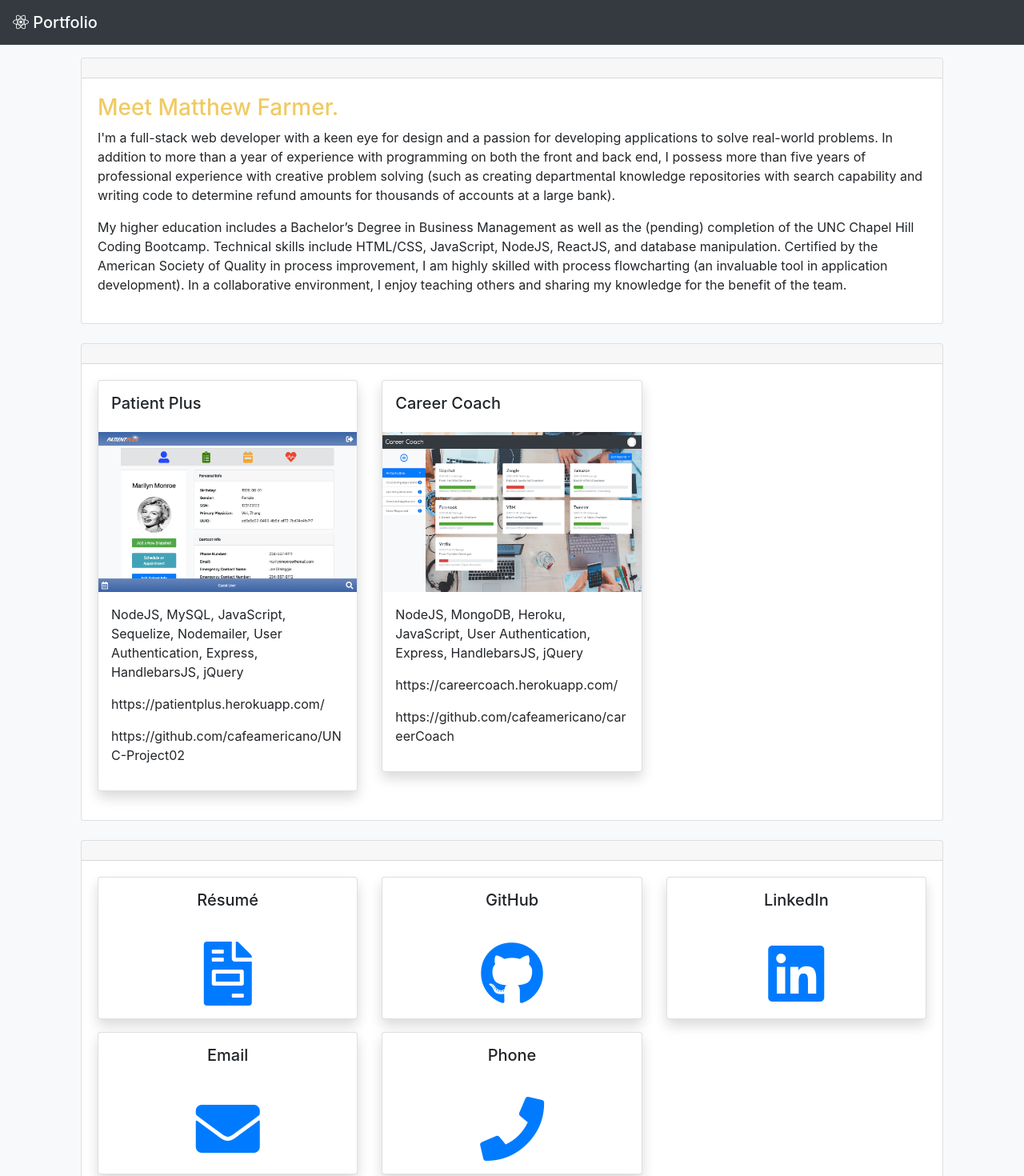
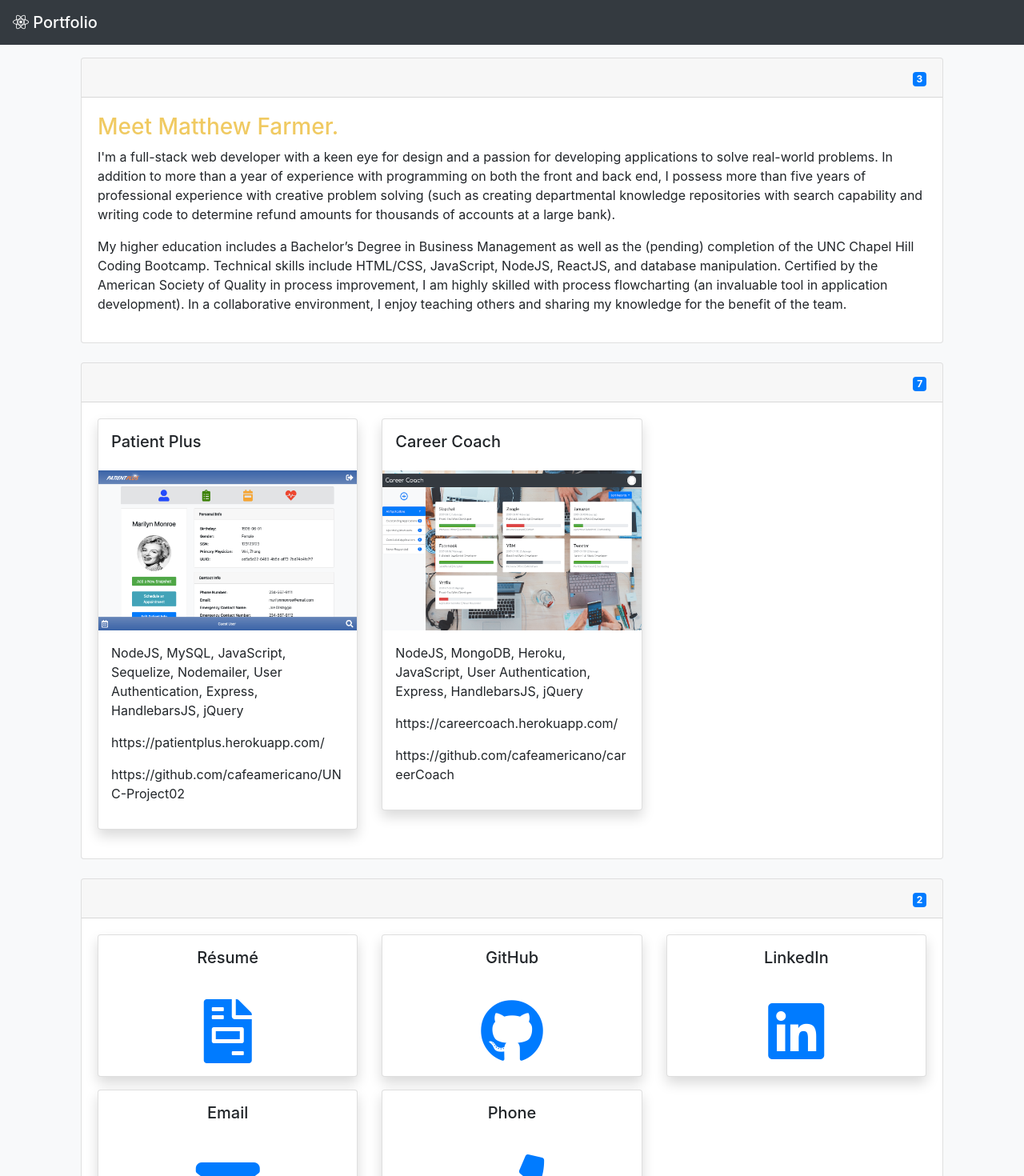
Before and after one commit to cafeamericano/reactPortfolio, a React (Create React App) app in the folder frontend/: page / in a window 1280 px wide. Shown: the top 1470 px of the page at 80% size. Built offline with nearby package versions, Linux system fonts and the light colour scheme.

Commit message:
Added badges and card headers to sub components

```diff
--- a/frontend/src/components/AboutMe.js
+++ b/frontend/src/components/AboutMe.js
@@ -27,7 +27,9 @@ class AboutMe extends Component {
       /////////////////////////////////////////////////////////////////////////////////
       /////////////////////////////////////////////////////////////////////////////////
       <section class="card mb-4">
-        <div className="card-header"></div>
+        <div className="card-header text-right">
+          <span class="badge badge-primary">{this.props.badgeCount}</span>
+        </div>
         <div className="card-body">
           <h3 class="thin-font" style={fontColor}>
             {this.state.headerText}
--- a/frontend/src/components/Applications.js
+++ b/frontend/src/components/Applications.js
@@ -57,7 +57,9 @@ class Applications extends Component {
       /////////////////////////////////////////////////////////////////////////////////
       /////////////////////////////////////////////////////////////////////////////////
       <section class="card mb-4">
-        <div className="card-header"></div>
+        <div className="card-header text-right">
+          <span class="badge badge-primary">{this.props.badgeCount}</span>
+        </div>
         <div className="card-body">
           <div className="row">{appsToShow.map(this.drawCards)}</div>
         </div>
--- a/frontend/src/components/Connect.js
+++ b/frontend/src/components/Connect.js
@@ -60,7 +60,9 @@ class Connect extends Component {
       /////////////////////////////////////////////////////////////////////////////////
       /////////////////////////////////////////////////////////////////////////////////
       <section class="card mb-4">
-        <div className="card-header"></div>
+        <div className="card-header text-right">
+          <span class="badge badge-primary">{this.props.badgeCount}</span>
+        </div>
         <div className="card-body">
           <div className="row">
             {connectBlocksToShow.map(this.drawConnectBlocks)}
--- a/frontend/src/components/Main.js
+++ b/frontend/src/components/Main.js
@@ -35,9 +35,9 @@ class Main extends Component {
   render() {
     return (
       <div className="p-3">
-        <AboutMe name='Matthew'></AboutMe>
-        <Applications></Applications>
-        <Connect></Connect>
+        <AboutMe badgeCount='3'></AboutMe>
+        <Applications badgeCount='7'></Applications>
+        <Connect badgeCount='2'></Connect>
       </div>
     );
   }
```
